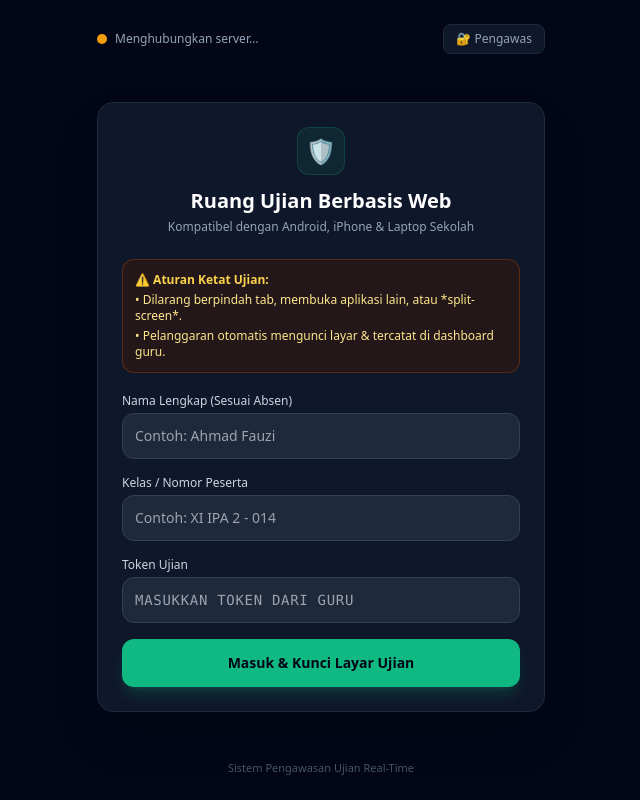
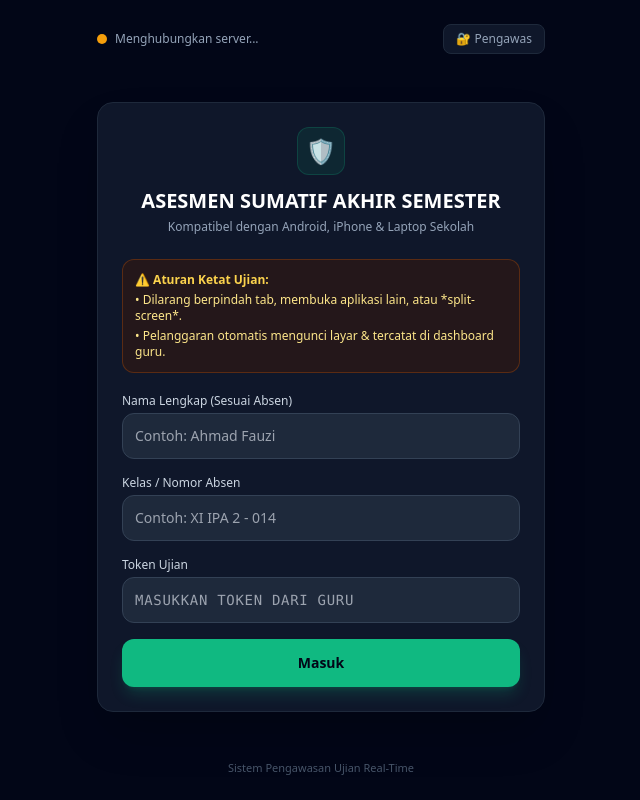
Before and after one commit to filezizee-design/App-admin, a plain HTML site: page CBT/index.html in a window 1280 px wide. Shown: the whole page, without its empty margins (319-959 px from the left). Drawn offline with nearby package versions, Linux system fonts and the light colour scheme; no server answers.

Commit message:
Update index.html

```diff
--- a/CBT/index.html
+++ b/CBT/index.html
@@ -64,7 +64,7 @@
         <div class="inline-flex items-center justify-center w-12 h-12 rounded-xl bg-emerald-500/10 text-emerald-400 text-2xl mb-3 border border-emerald-500/20">
           🛡️
         </div>
-        <h1 class="text-xl font-bold text-white">Ruang Ujian Berbasis Web</h1>
+        <h1 class="text-xl font-bold text-white">ASESMEN SUMATIF AKHIR SEMESTER</h1>
         <p class="text-xs text-slate-400 mt-1">Kompatibel dengan Android, iPhone & Laptop Sekolah</p>
       </div>
 
@@ -80,7 +80,7 @@
           <input id="input-nama" type="text" autocomplete="name" placeholder="Contoh: Ahmad Fauzi" class="w-full p-3 rounded-xl bg-slate-800 border border-slate-700 text-sm text-white focus:outline-none focus:border-emerald-400" />
         </div>
         <div>
-          <label class="block text-xs font-medium text-slate-300 mb-1">Kelas / Nomor Peserta</label>
+          <label class="block text-xs font-medium text-slate-300 mb-1">Kelas / Nomor Absen</label>
           <input id="input-kelas" type="text" placeholder="Contoh: XI IPA 2 - 014" class="w-full p-3 rounded-xl bg-slate-800 border border-slate-700 text-sm text-white focus:outline-none focus:border-emerald-400" />
         </div>
         <div>
@@ -88,7 +88,7 @@
           <input id="input-token" type="text" autocapitalize="characters" placeholder="Masukkan token dari guru" class="w-full p-3 rounded-xl bg-slate-800 border border-slate-700 text-sm text-white uppercase tracking-wider font-mono focus:outline-none focus:border-emerald-400" />
         </div>
         <button id="btn-mulai" onclick="mulaiUjian()" class="w-full py-3.5 bg-emerald-500 hover:bg-emerald-400 active:scale-[0.99] text-slate-950 font-bold rounded-xl text-sm shadow-lg shadow-emerald-500/20 transition">
-          Masuk & Kunci Layar Ujian
+          Masuk
         </button>
       </div>
     </div>
```
